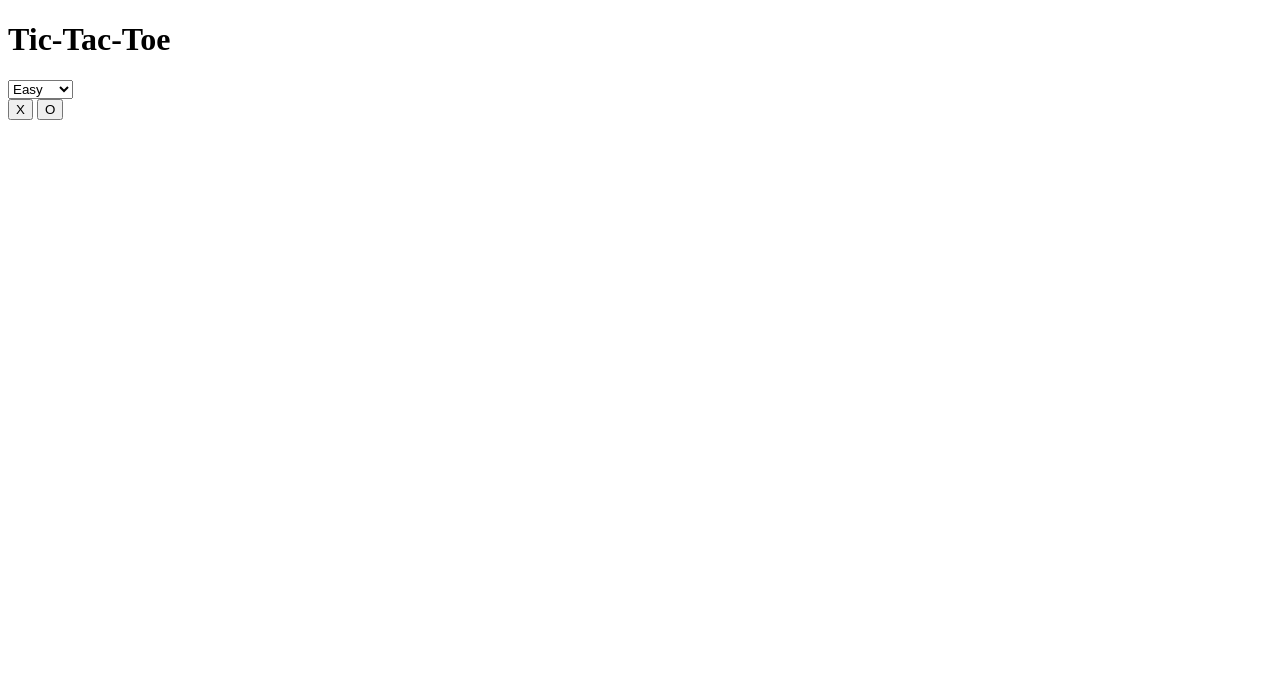
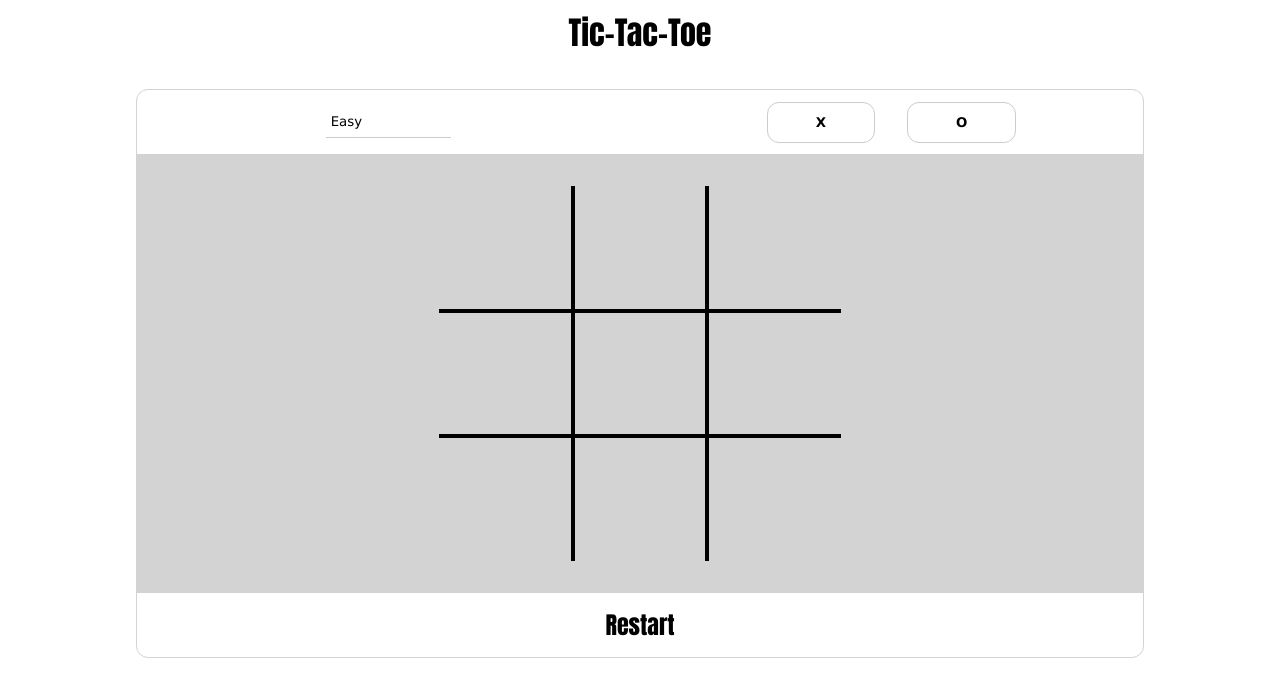
Before and after one commit to cuend/tic-tac-toe, a plain HTML site: page index.html in a window 1280 px wide. Drawn offline with Linux system fonts and the light colour scheme.

Commit message:
added a simple ui, css changes

```diff
--- a/index.html
+++ b/index.html
@@ -19,16 +19,17 @@
             <button>O</button>
         </div>
         <div class="board">
-            <div class="cell-1"></div>
-            <div class="cell-2"></div>
-            <div class="cell-3"></div>
-            <div class="cell-4"></div>
-            <div class="cell-5"></div>
-            <div class="cell-6"></div>
-            <div class="cell-7"></div>
-            <div class="cell-8"></div>
-            <div class="cell-9"></div>
+            <div id="cell-1"></div>
+            <div id="cell-2"></div>
+            <div id="cell-3"></div>
+            <div id="cell-4"></div>
+            <div id="cell-5"></div>
+            <div id="cell-6"></div>
+            <div id="cell-7"></div>
+            <div id="cell-8"></div>
+            <div id="cell-9"></div>
         </div>
+        <div class="restart">Restart</div>
     </div>
 </body>
 </html>
--- a/style.css
+++ b/style.css
@@ -0,0 +1,144 @@
+* {
+    font-family: 'Lucida Sans', 'Lucida Sans Regular', 'Lucida Grande', 'Lucida Sans Unicode', Geneva, Verdana, sans-serif;
+}
+
+h1 {
+    font-size: 32px;
+    margin: 0px;
+    padding: 0px;
+    text-align: center;
+    font-family: Impact, Haettenschweiler, 'Arial Narrow Bold', sans-serif;
+}
+
+.container {
+    border: 1px solid lightgray;
+    border-radius: 12px;
+    display: grid;
+    grid-template-rows: 64px 1fr 64px;
+    grid-template-columns: 1fr 1fr;
+    margin: 32px 128px;
+    height: auto;
+}
+
+#mode {
+    appearance: none; /* Remove default styles on some browsers */
+    -webkit-appearance: none; /* For older versions of WebKit-based browsers */
+    -moz-appearance: none; /* For older versions of Firefox */
+    outline: none;
+    border: none;
+    border-bottom: 1px solid #ccc; /* Add a border for consistency (optional) */
+    padding: 5px; /* Adjust padding as needed */
+    background-color: white; /* Set background color as needed */
+    align-self: center;
+    justify-self: center;
+    width: 25%;
+    height: 50%;
+    cursor: pointer;
+}
+
+.players {
+    display: flex;
+    align-items: center;
+    justify-content: center;
+    gap: 32px;
+}
+
+.players > * {
+    border: 1px solid #ccc;
+    background-color: transparent;
+    border-radius: 12px;
+    padding: 12px 48px;
+    font-weight: bolder;
+    cursor: pointer;
+}
+
+.players > *:hover {
+    background-color: #ccc;
+}
+
+.board {
+    background-color: lightgray;
+    box-sizing: border-box;
+    grid-row: 2;
+    grid-column: 1 / span 2;
+    padding: 32px 30%;
+    display: grid;
+    grid-template-columns: 1fr 1fr 1fr;
+}
+
+.board  * {
+    box-sizing: border-box;
+    height: 125px;
+    width: 100%;
+    cursor: pointer;
+
+    /* X/O styling */
+    font-size: 64px;
+
+    /* center the X/O */
+    text-align: center;
+    line-height: 125px;
+    align-items: center;
+    justify-content: center;
+}
+
+.restart {
+    grid-row: 3 / 4;
+    grid-column: 1 / 3;
+    font-family: Impact, Haettenschweiler, 'Arial Narrow Bold', sans-serif;
+    font-size: 24px;
+    text-align: center;
+    line-height: 64px;
+    align-items: center;
+    justify-content: center;
+    cursor: pointer;
+}
+
+/* Cells */
+#cell-1 {
+    border: 2px solid black;
+    border-top: none;
+    border-left: none;
+}
+
+#cell-2 {
+    border: 2px solid black;
+    border-top: none;
+}
+
+#cell-3 {
+    border: 2px solid black;
+    border-top: none;
+    border-right: none;
+}
+
+#cell-4 {
+    border: 2px solid black;
+    border-left: none;
+}
+
+#cell-5 {
+    border: 2px solid black;
+}
+
+#cell-6 {
+    border: 2px solid black;
+    border-right: none;
+}
+
+#cell-7 {
+    border: 2px solid black;
+    border-left: none;
+    border-bottom: none;
+}
+
+#cell-8 {
+    border: 2px solid black;
+    border-bottom: none;
+}
+
+#cell-9 {
+    border: 2px solid black;
+    border-bottom: none;
+    border-right: none;
+}
```
